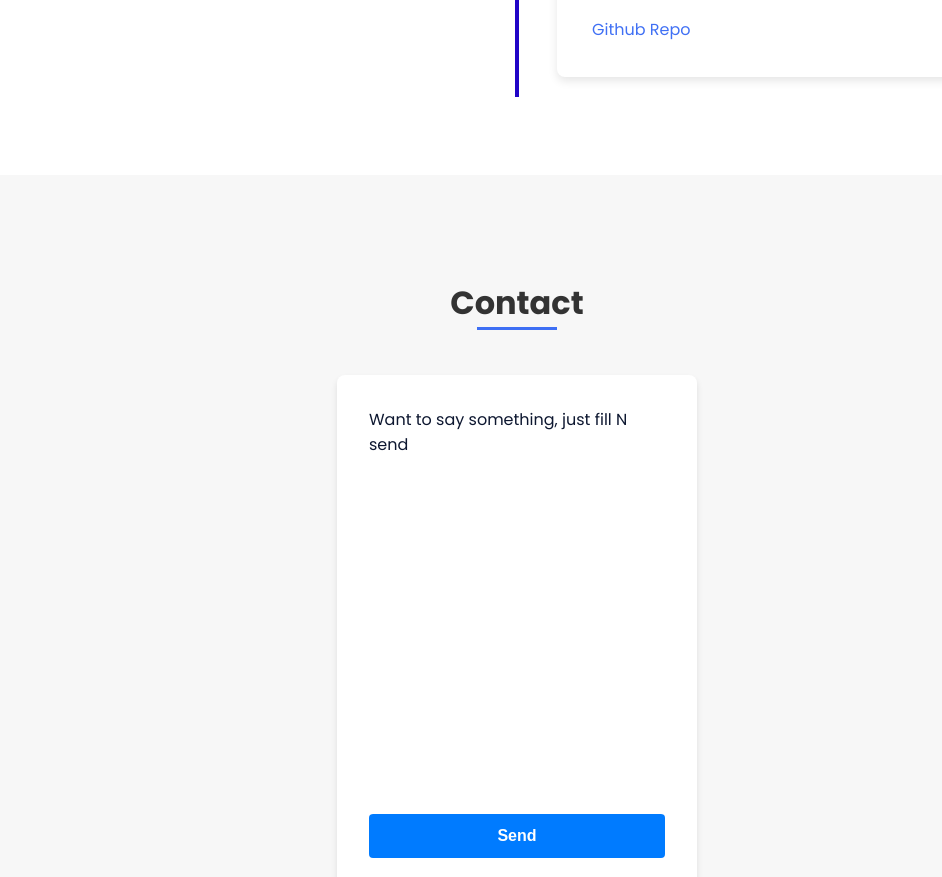
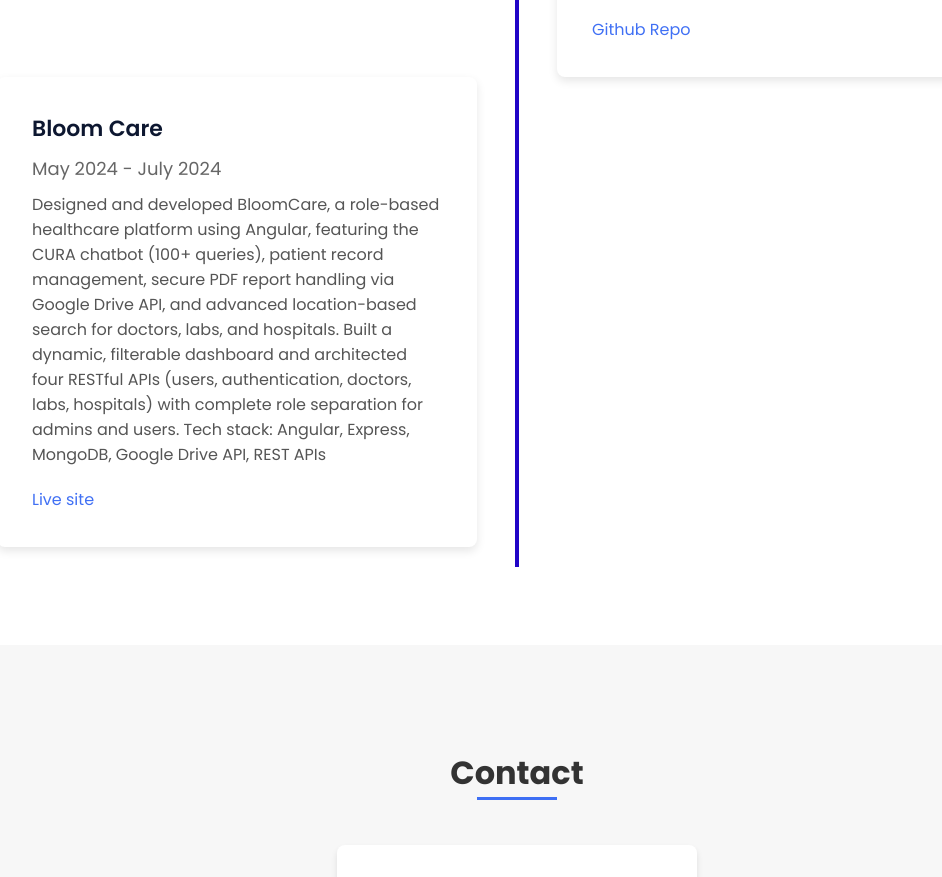
Before and after one commit to stark2602/Portfolio, a plain HTML site: page index.html in a window 1280 px wide. Shown: the part 8838-9715 px from the top of the page, without its empty margins (123-1065 px from the left). Drawn offline with nearby package versions, Linux system fonts and the light colour scheme.

Commit message:
Update index.html

```diff
--- a/index.html
+++ b/index.html
@@ -582,6 +582,24 @@
                           </div>
                         </section>
                       </div>
+                    <div class="row row-1">
+                        <section class="card">
+                          <div class="card-body">
+                            <h5 class="card-title"> Bloom Care
+                            </h5>
+                            <h6 class="card-subtitle">May 2024 - July 2024                            </h6>
+                            <p class="card-text">
+                               Designed and developed BloomCare, a role-based healthcare platform using Angular, featuring the CURA chatbot (100+ queries), patient record management, secure PDF report handling via Google Drive API, and advanced location-based search for doctors, labs, and hospitals. Built a dynamic, filterable dashboard and architected four RESTful APIs (users, authentication, doctors, labs, hospitals) with complete role separation for admins and users.
+
+                                Tech stack: Angular, Express, MongoDB, Google Drive API, REST APIs
+                            </p>
+                            <div class="bottom">
+
+                              <a href="https://bloom-vd41.vercel.app/home">Live site</a>
+                            </div>
+                          </div>
+                        </section>
+                      </div>
                       <!--
 
 
```
